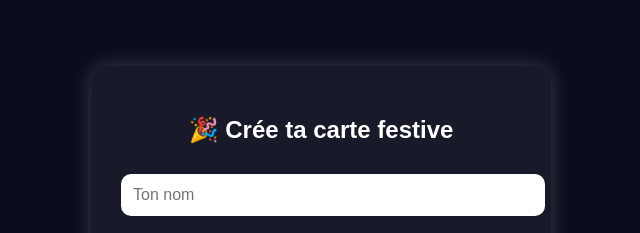
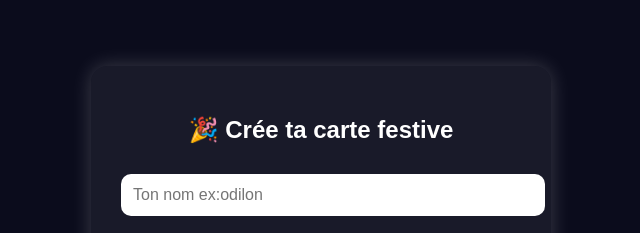
Before and after one commit to montchoodilon40/carte, a plain HTML site: page formulaire.html in a window 1280 px wide. Shown: the part 152-385 px from the top of the page, 319-959 px from the left. Drawn offline with Linux system fonts and the light colour scheme.

Commit message:
Update formulaire.html

```diff
--- a/formulaire.html
+++ b/formulaire.html
@@ -67,7 +67,7 @@
   <input
     type="text"
     id="senderName"
-    placeholder="Ton nom"
+    placeholder="Ton nom ex:odilon"
     required
   >
 
```
